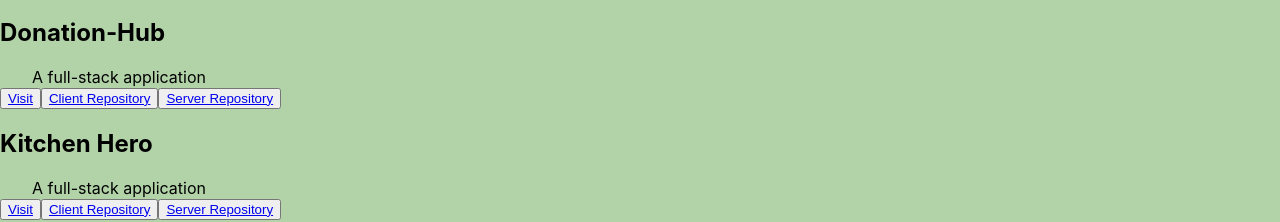
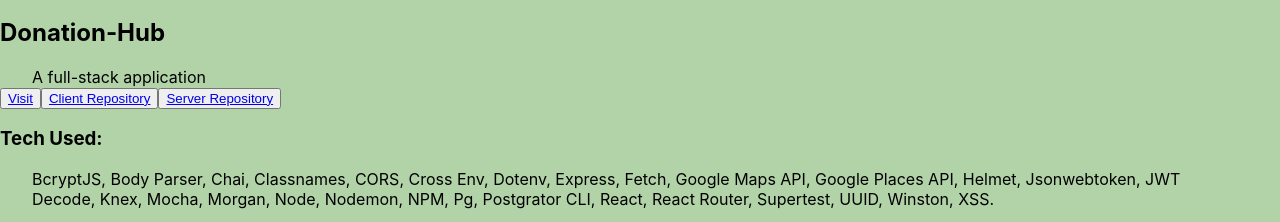
Before and after one commit to kayleighkat98/portfolio-client, a React (Create React App) app: page / in a window 1280 px wide. Shown: the part 2371-2593 px from the top of the page. Built offline with nearby package versions, Linux system fonts and the light colour scheme.

Commit message:
fix project background

```diff
--- a/src/components/Project.js
+++ b/src/components/Project.js
@@ -59,7 +59,7 @@
                 <button><a href={project.links.prod_url} target="_blank" rel="noreferrer">Visit</a></button>
                 <button><a href={project.links.client_git} target="_blank" rel="noreferrer">Client Repository</a></button>
                 <button><a href={project.links.server_git} target="_blank" rel="noreferrer">Server Repository</a></button>
-                {/* <h3>Tech Used:</h3>
+                <h3>Tech Used:</h3>
                 <p className='p'>{techUsed}</p>
                 <h3>Summary:</h3>
                 <p className='p'>{project.text.summary}</p>
@@ -142,7 +142,7 @@
                             )
                         })}
                     </ul>
-                </div> */}
+                </div>
             </div>
         );
     };
--- a/src/components/Projects.js
+++ b/src/components/Projects.js
@@ -21,7 +21,7 @@
     };
     render() {
         return(
-            <div className='container'>
+            <div className='projects container'>
                 <h1>Projects</h1>
                 <TechFilter
                     setFilter = {this.setFilter}
--- a/src/styles/app.sass
+++ b/src/styles/app.sass
@@ -32,6 +32,9 @@
 .landing
     padding-top: 15vh
     position: relative
+.projects
+    height: auto
+
 .avatar
     position: absolute
     bottom: 0
```
Also changed, not shown: src/styles/dist/App.css, 2 other files (tests, documents, lock files or other folders).
